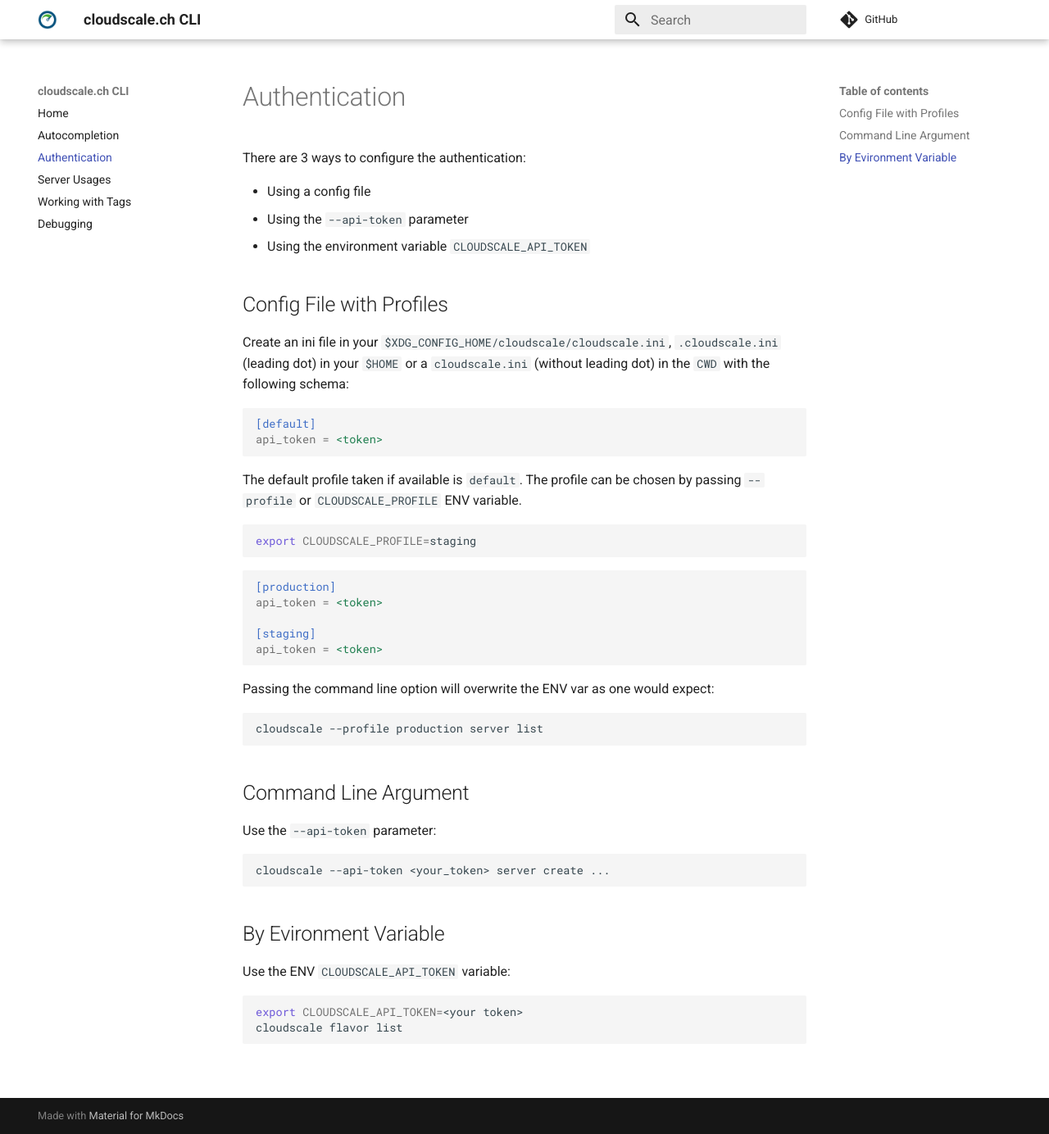
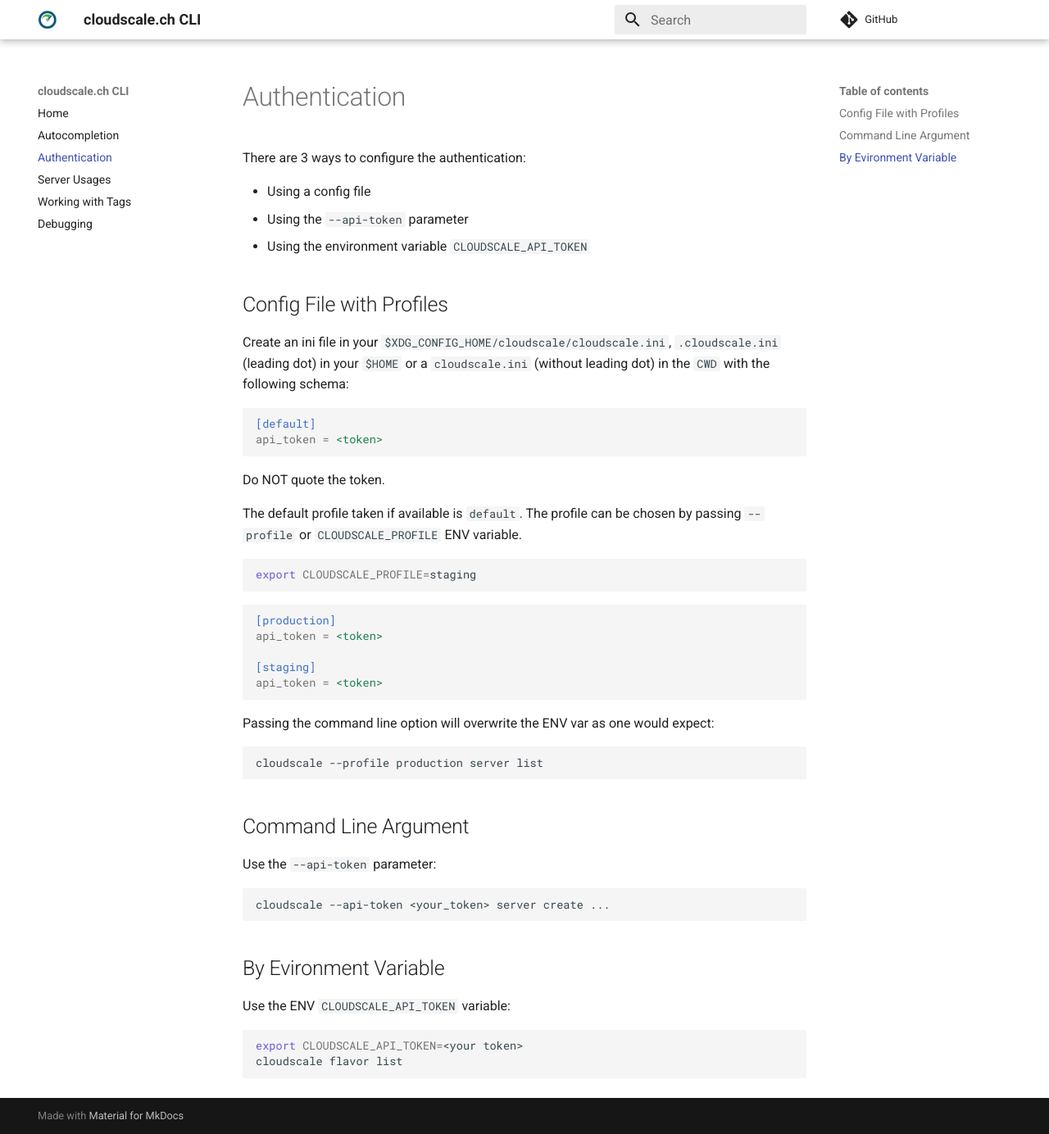
Before and after one commit to cloudscale-ch/cloudscale-cli, an MkDocs documentation site: the page built from docs/auth.md, in a window 1280 px wide and 1384 px high. Shown: the whole window at 82% size. Built offline with MkDocs 1.6.1 and Material for MkDocs 9.7.7, drawn with Linux system fonts in a browser that asks for light colours; comment, search, counter and statistics services are not loaded.

Commit message:
docs: Hint that strings need not be quoted in ini files (#54)
Save future me some time debugging this again :)

```diff
--- a/docs/auth.md
+++ b/docs/auth.md
@@ -14,6 +14,8 @@ Create an ini file in your `$XDG_CONFIG_HOME/cloudscale/cloudscale.ini`, `.cloud
 [default]
 api_token = <token>
 ~~~
+
+Do NOT quote the token.
 
 The default profile taken if available is `default`. The profile can be chosen by passing `--profile` or `CLOUDSCALE_PROFILE` ENV variable.
 
```
